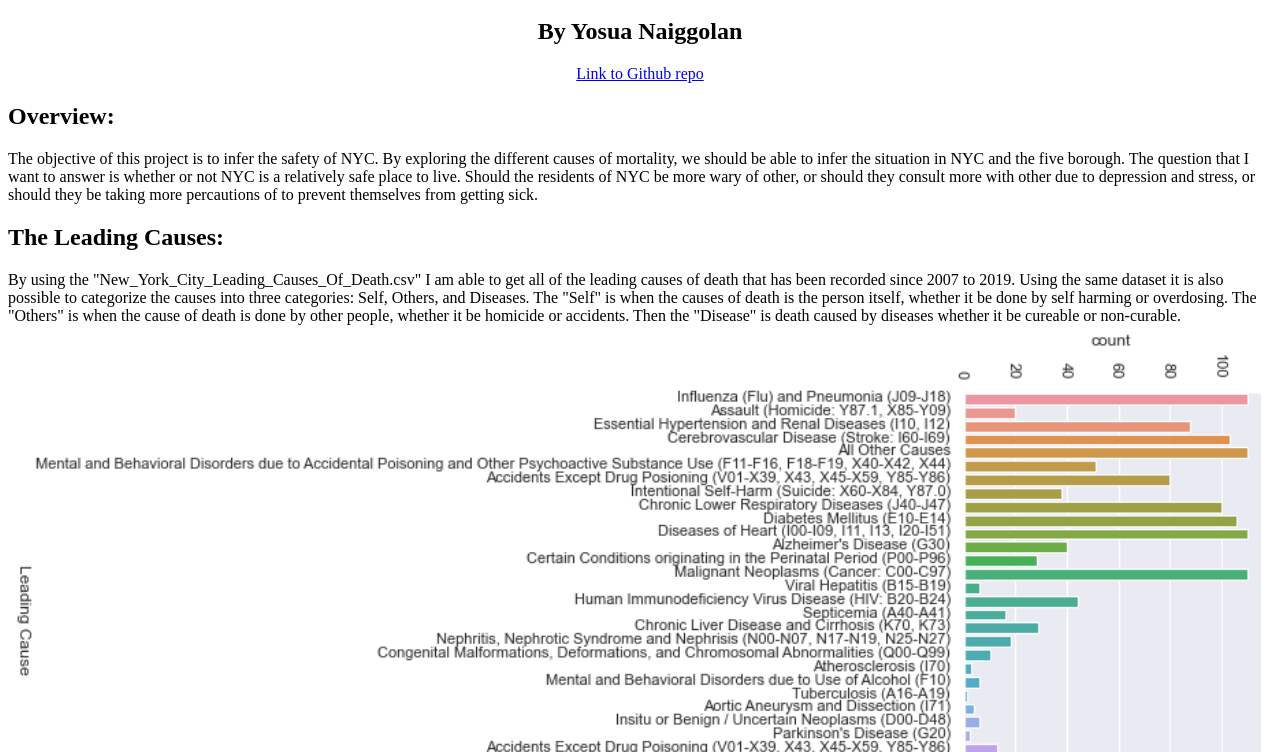
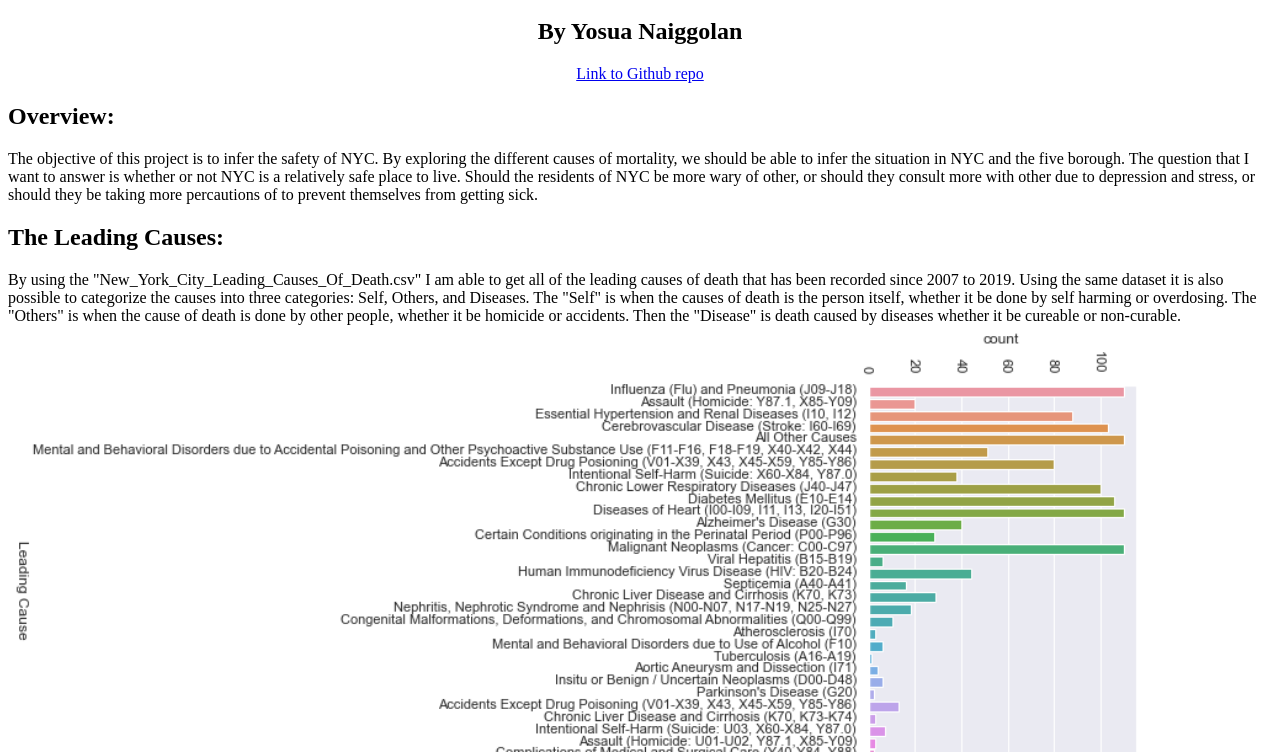
Before and after one commit to ynainggolan/DataSci-Project, a plain HTML site: page index.html in a window 1280 px wide. Shown: the part 48-800 px from the top of the page. Drawn offline with Linux system fonts and the light colour scheme.

Commit message:
fixed graph

```diff
--- a/index.html
+++ b/index.html
@@ -21,7 +21,7 @@
         is when the cause of death is done by other people, whether it be homicide or
         accidents. Then the "Disease" is death caused by diseases whether it be cureable or
         non-curable.
-        <img src="Graphs/Leading Cause Of Death.png" alt="Leading Cause of Death" style="width:100%">
+        <img src="Graphs/Leading Cause of Death.png" alt="Leading Cause of Death" style="width:90%">
         <head>
             <style>
             * {
```
